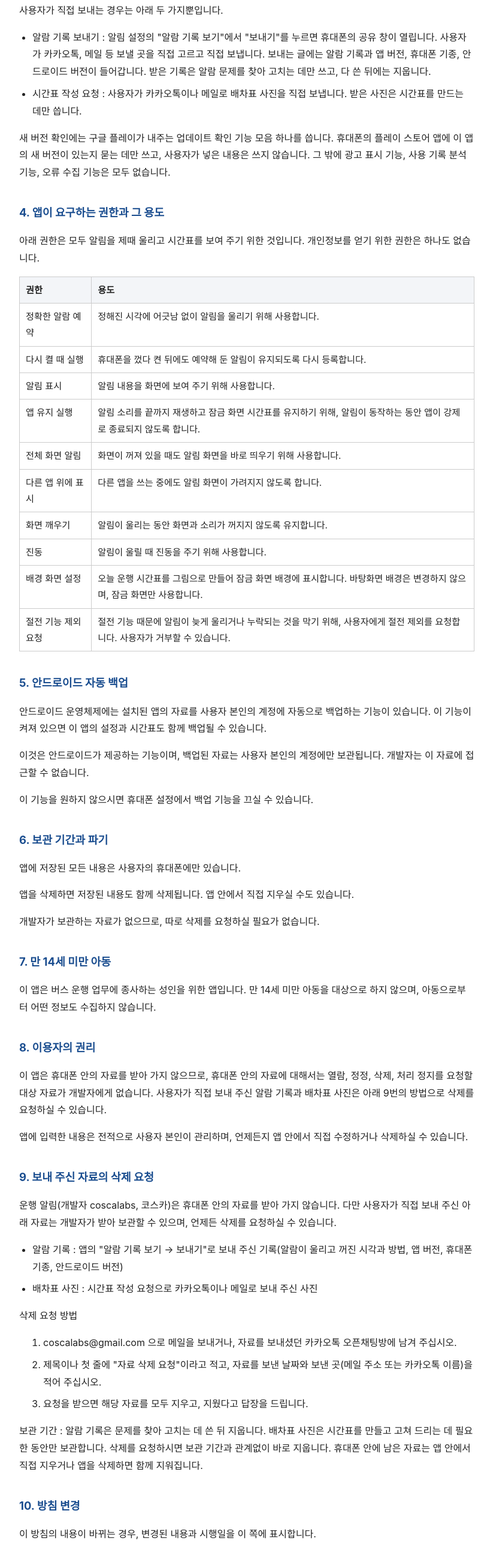
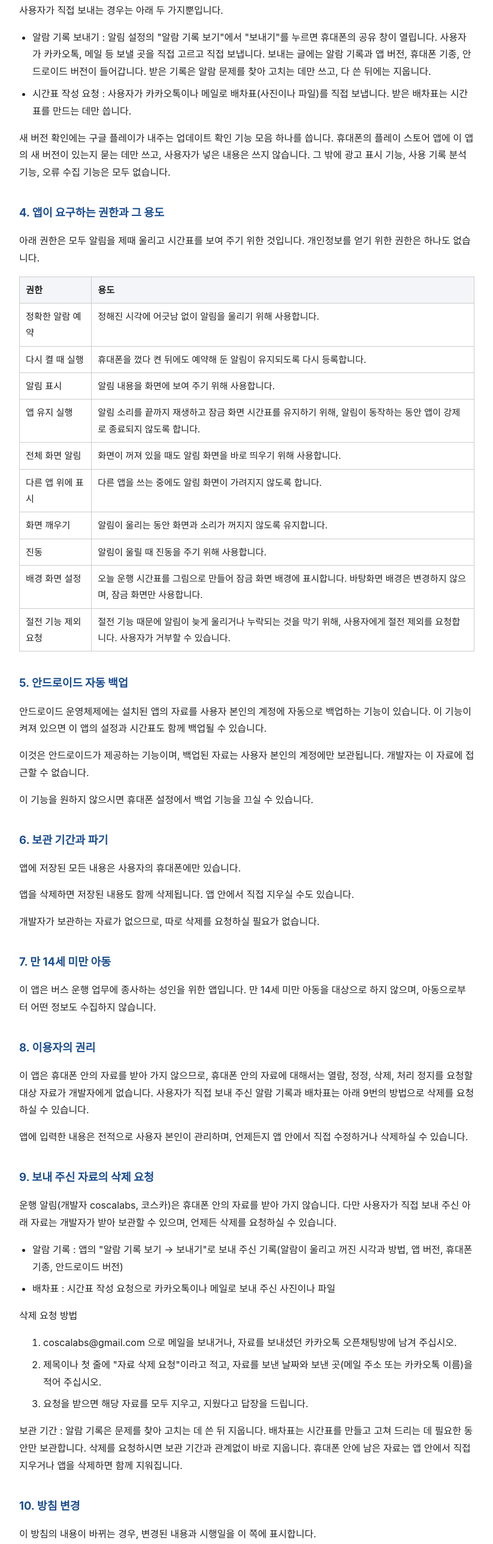
Before and after one commit to coscaSupport/busalarm-guide, a plain HTML site: page privacy.html in a window 1280 px wide. Shown: the part 1053-3627 px from the top of the page at 60% size, without its empty margins (228-1051 px from the left). Drawn offline with Linux system fonts and the light colour scheme.

Commit message:
개인정보 처리방침: 배차표를 사진이나 파일로
Co-Authored-By: Claude Opus 5.5 <noreply@anthropic.com>
Claude-Session: https://claude.ai/code/session_01JGfLuKi814pvZ6toVfSM8z

```diff
--- a/privacy.html
+++ b/privacy.html
@@ -80,8 +80,8 @@
   사용자가 카카오톡, 메일 등 보낼 곳을 직접 고르고 직접 보냅니다.
   보내는 글에는 알람 기록과 앱 버전, 휴대폰 기종, 안드로이드 버전이 들어갑니다.
   받은 기록은 알람 문제를 찾아 고치는 데만 쓰고, 다 쓴 뒤에는 지웁니다.</li>
-  <li>시간표 작성 요청 : 사용자가 카카오톡이나 메일로 배차표 사진을 직접 보냅니다.
-  받은 사진은 시간표를 만드는 데만 씁니다.</li>
+  <li>시간표 작성 요청 : 사용자가 카카오톡이나 메일로 배차표(사진이나 파일)를 직접 보냅니다.
+  받은 배차표는 시간표를 만드는 데만 씁니다.</li>
 </ul>
 <p>
 새 버전 확인에는 구글 플레이가 내주는 업데이트 확인 기능 모음 하나를 씁니다.
@@ -159,7 +159,7 @@
 <p>
 이 앱은 휴대폰 안의 자료를 받아 가지 않으므로,
 휴대폰 안의 자료에 대해서는 열람, 정정, 삭제, 처리 정지를 요청할 대상 자료가 개발자에게 없습니다.
-사용자가 직접 보내 주신 알람 기록과 배차표 사진은 아래 9번의 방법으로 삭제를 요청하실 수 있습니다.
+사용자가 직접 보내 주신 알람 기록과 배차표는 아래 9번의 방법으로 삭제를 요청하실 수 있습니다.
 </p>
 <p>
 앱에 입력한 내용은 전적으로 사용자 본인이 관리하며,
@@ -173,7 +173,7 @@
 </p>
 <ul>
   <li>알람 기록 : 앱의 "알람 기록 보기 → 보내기"로 보내 주신 기록(알람이 울리고 꺼진 시각과 방법, 앱 버전, 휴대폰 기종, 안드로이드 버전)</li>
-  <li>배차표 사진 : 시간표 작성 요청으로 카카오톡이나 메일로 보내 주신 사진</li>
+  <li>배차표 : 시간표 작성 요청으로 카카오톡이나 메일로 보내 주신 사진이나 파일</li>
 </ul>
 <p>삭제 요청 방법</p>
 <ol>
@@ -182,7 +182,7 @@
   <li>요청을 받으면 해당 자료를 모두 지우고, 지웠다고 답장을 드립니다.</li>
 </ol>
 <p>
-보관 기간 : 알람 기록은 문제를 찾아 고치는 데 쓴 뒤 지웁니다. 배차표 사진은 시간표를 만들고 고쳐 드리는 데 필요한 동안만 보관합니다.
+보관 기간 : 알람 기록은 문제를 찾아 고치는 데 쓴 뒤 지웁니다. 배차표는 시간표를 만들고 고쳐 드리는 데 필요한 동안만 보관합니다.
 삭제를 요청하시면 보관 기간과 관계없이 바로 지웁니다.
 휴대폰 안에 남은 자료는 앱 안에서 직접 지우거나 앱을 삭제하면 함께 지워집니다.
 </p>
@@ -208,7 +208,7 @@
 
 <p class="date">
 시행일: 2026년 10월 15일<br>
-최종 수정일: 2026년 11월 12일
+최종 수정일: 2026년 11월 16일
 </p>
 
 </body>
```
